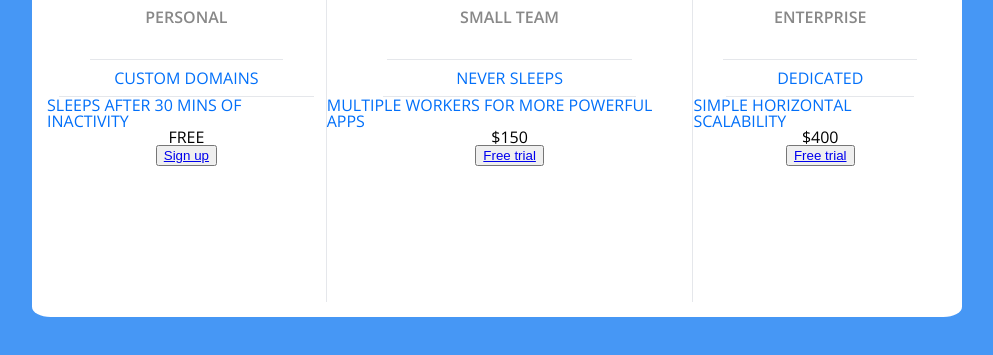
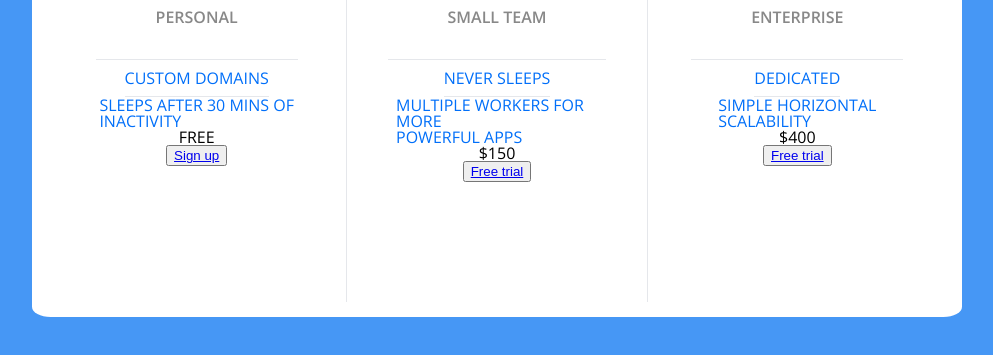
Before and after one commit to LucasBalbinoSS/Exercicios_HTML_CSS, a plain HTML site: page desafioshtml5/PricingPanel/index.html in a window 1280 px wide. Shown: the part 293-648 px from the top of the page, without its empty margins (143-1136 px from the left). Drawn offline with nearby package versions, Linux system fonts and the light colour scheme.

Commit message:
Fix: Ajuste borda e tamanho das divs internas

```diff
--- a/desafioshtml5/PricingPanel/app.css
+++ b/desafioshtml5/PricingPanel/app.css
@@ -164,6 +164,7 @@ body {
 }
 
 .pricing-plan {
+    width: 33.33%;
     display: flex;
     flex-direction: column;
     align-items: center;
@@ -178,6 +179,7 @@ body {
 }
 
 ul {
+    width: 201.91px;
     color: #016FF9;
     font-weight: 400;
     display: flex;
@@ -186,7 +188,6 @@ ul {
 }
 
 ul .pricing-features-item:first-of-type {
-    padding: 0 20% 0 20%;
     margin-top: 10px;
     padding-bottom: 10px;
     border-bottom: .3px solid #E5E7EB;
--- a/desafioshtml5/PricingPanel/index.html
+++ b/desafioshtml5/PricingPanel/index.html
@@ -17,7 +17,7 @@
             <h2 class="pricing-header">Personal</h2>
             <ul class="pricing-features">
                 <li class="pricing-features-item">Custom domains</li>
-                <li class="pricing-features-item">Sleeps after 30 mins of inactivity</li>
+                <li class="pricing-features-item">Sleeps after 30 mins of<br>inactivity</li>
             </ul>
             <span class="pricing-price">Free</span>
             <button>
@@ -30,7 +30,7 @@
             <h2 class="pricing-header">Small team</h2>
             <ul class="pricing-features">
                 <li class="pricing-features-item">Never sleeps</li>
-                <li class="pricing-features-item">Multiple workers for more powerful apps</li>
+                <li class="pricing-features-item">Multiple workers for more<br>powerful apps</li>
             </ul>
             <span class="pricing-price">$150</span>
             <button>
@@ -43,7 +43,7 @@
             <h2 class="pricing-header">Enterprise</h2>
             <ul class="pricing-features">
                 <li class="pricing-features-item">Dedicated</li>
-                <li class="pricing-features-item">Simple horizontal scalability</li>
+                <li class="pricing-features-item">Simple horizontal<br>scalability</li>
             </ul>
             <span class="pricing-price">$400</span>
             <button>
```
